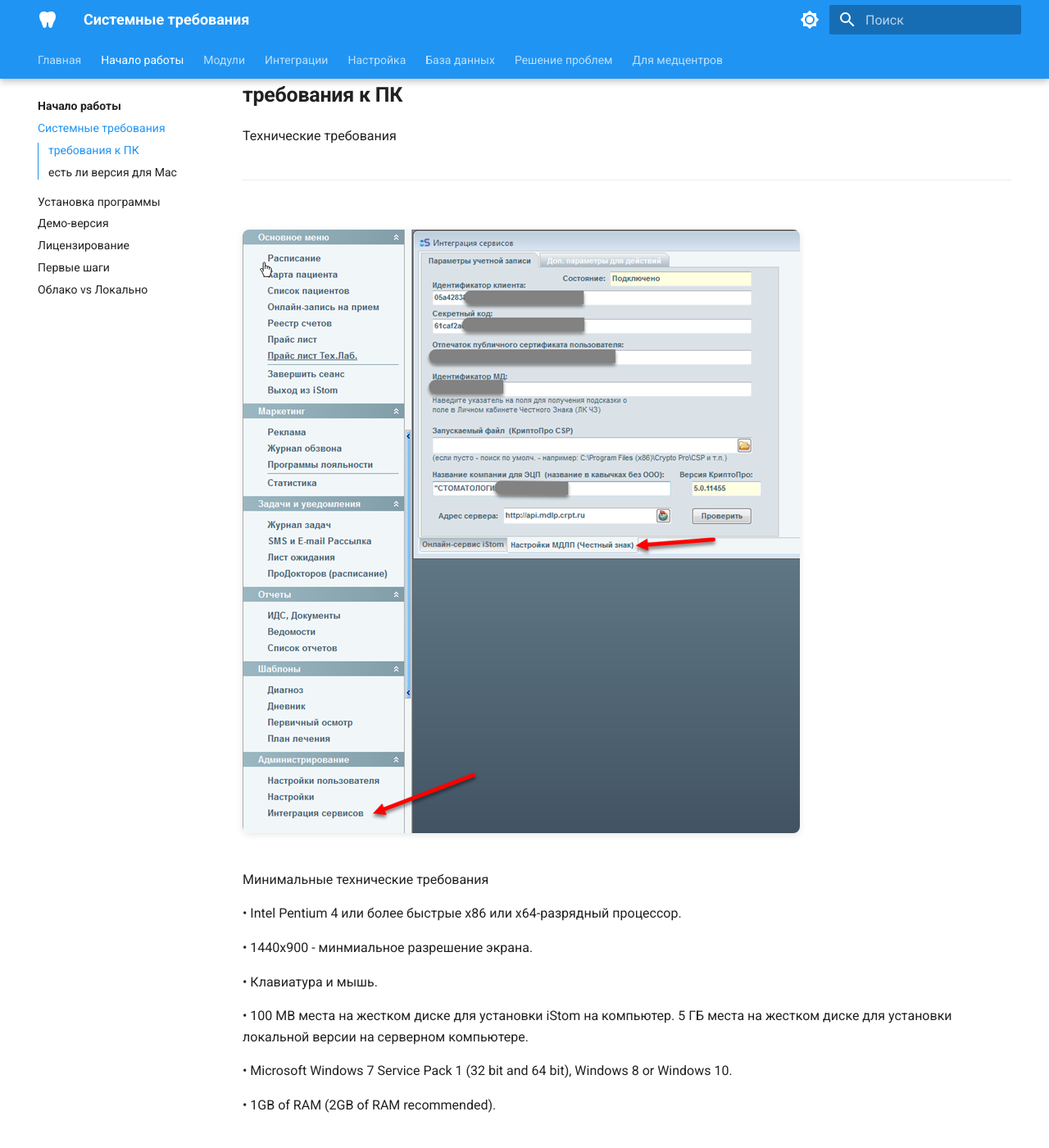
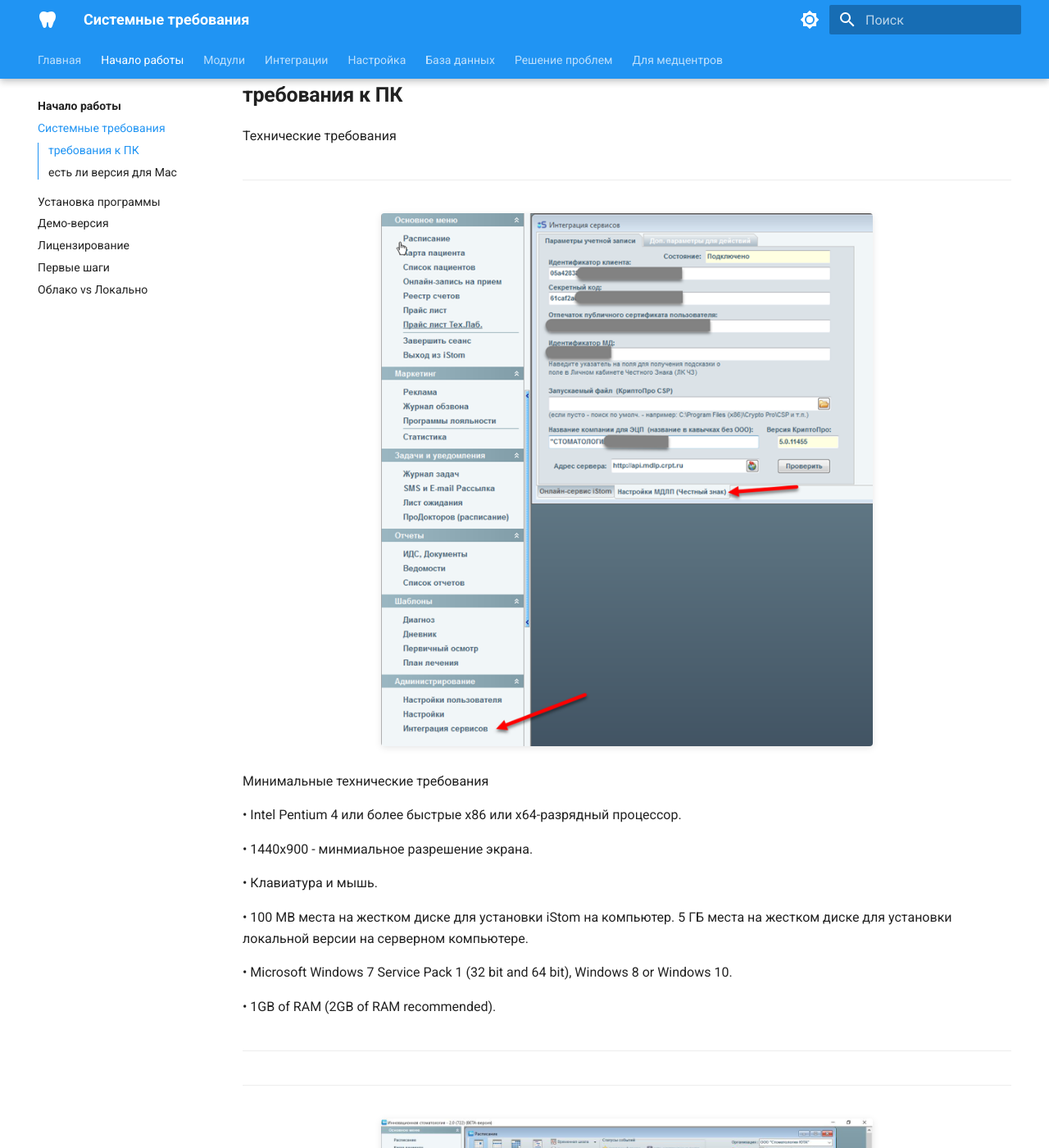
Before and after one commit to boodaloo/istom-docs, an MkDocs documentation site: the page built from docs/getting-started/requirements.md, in a window 1280 px wide and 1400 px high, scrolled down 222 px. Shown: the whole window at 82% size. Built offline with MkDocs 1.6.1 and Material for MkDocs 9.7.7, drawn with Linux system fonts in a browser that asks for light colours.

Commit message:
Установить фиксированную ширину для изображений
- Все изображения теперь 600px шириной (адаптивно на мобильных)
- Добавлен !important для переопределения стилей Material theme
- display: block и margin: auto для центрирования

Предыдущее решение с max-width: 100% не работало из-за
переопределения стилей темой Material. Фиксированная ширина
гарантирует, что картинки будут видны нормального размера.

Co-Authored-By: Claude Sonnet 4.5 <noreply@anthropic.com>

```diff
--- a/docs/stylesheets/extra.css
+++ b/docs/stylesheets/extra.css
@@ -76,18 +76,32 @@
 }
 
 /* Изображения в документации */
-.md-typeset img {
-  max-width: 100%;
-  height: auto;
-  border-radius: 8px;
+.md-content img,
+.md-typeset img,
+.md-typeset p img {
+  width: 600px !important;
+  max-width: 100% !important;
+  height: auto !important;
+  border-radius: 4px;
   box-shadow: 0 2px 8px rgba(0, 0, 0, 0.1);
-  margin: 1rem 0;
+  margin: 1.5rem auto;
+  display: block;
 }
 
-/* Для больших экранов ограничим максимальную ширину */
+/* Для мобильных устройств */
+@media screen and (max-width: 768px) {
+  .md-content img,
+  .md-typeset img {
+    min-width: unset;
+    max-width: 100% !important;
+  }
+}
+
+/* Для больших экранов */
 @media screen and (min-width: 76.1875em) {
+  .md-content img,
   .md-typeset img {
-    max-width: 800px;
+    max-width: 800px !important;
   }
 }
 
```
